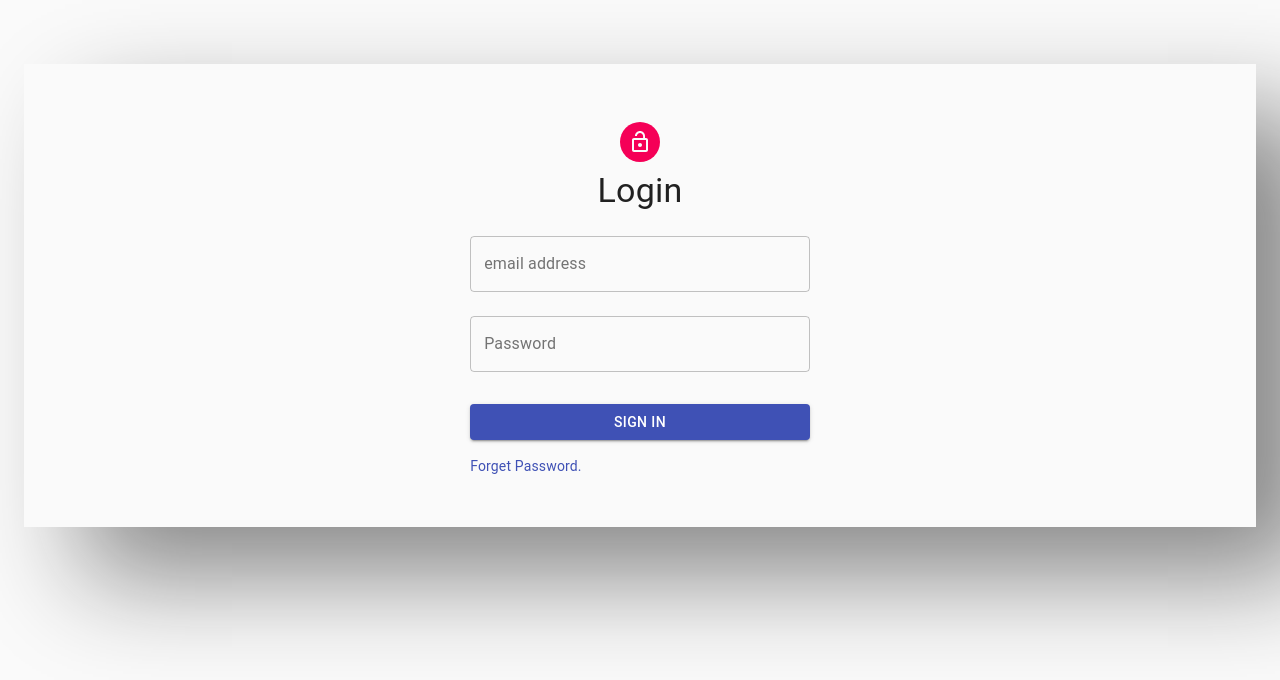
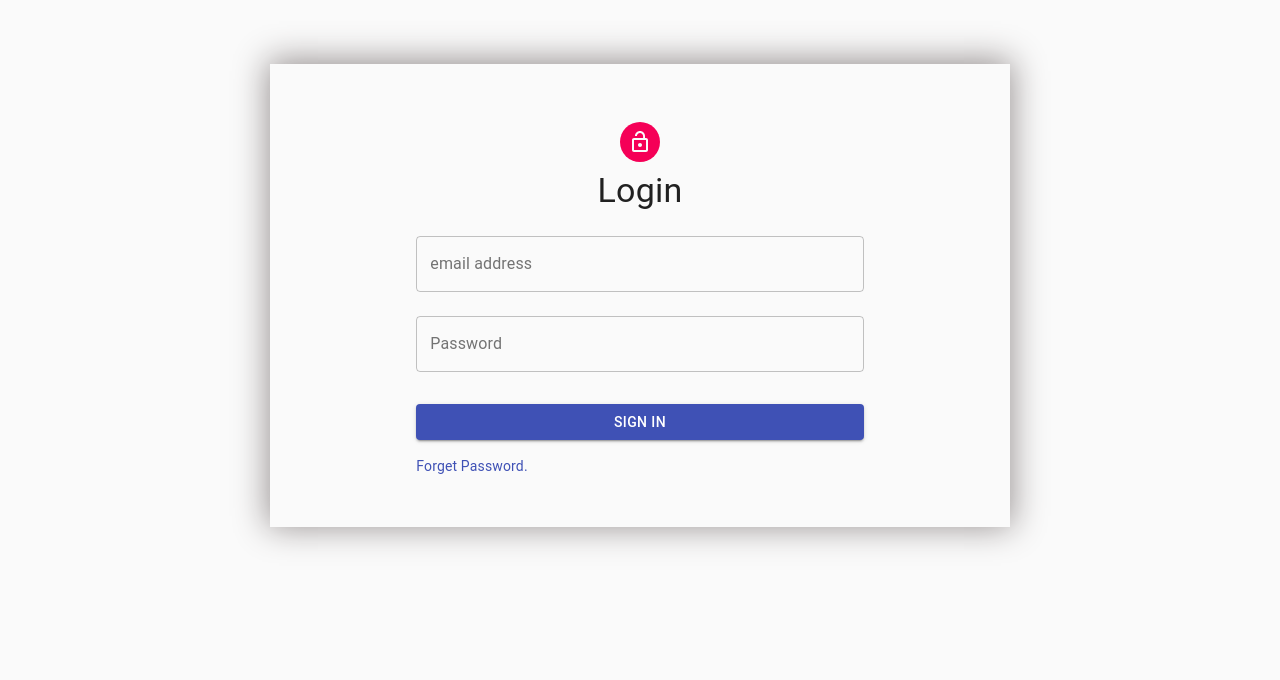
Before and after one commit to davincit/CRM-Ticket, a React (Create React App) app: page / in a window 1280 px wide. Shown: the top 680 px of the page. Built offline with nearby package versions, Linux system fonts and the light colour scheme.

Commit message:
style form

```diff
--- a/src/components/Login.js
+++ b/src/components/Login.js
@@ -19,9 +19,10 @@ const useStyle = makeStyles((theme) => ({
     display: "flex",
     flexDirection: "column",
     alignItems: "center",
-    boxShadow: "59px 49px 99px 1px #888",
+    boxShadow: "0px -2px 32px 2px #979191 ",
+    maxWidth:"60%",
     margin:"auto",
-    Height: "60%",
+    Height: "auto",
     padding:"50px"
   },
   avatar: {
@@ -29,7 +30,8 @@ const useStyle = makeStyles((theme) => ({
     backgroundColor: theme.palette.secondary.main,
   },
   form: {
-    width: "30%", // Fix IE 11 issue.
+    width: "70%",
+    margin:"auto", // Fix IE 11 issue.
     marginTop: theme.spacing(1),
   },
   submit: {
@@ -45,7 +47,7 @@ export const Login = ({ handlechange, onsubmit, formSwitch }) => {
         <Avatar className={classes.avatar}>
           <LockOpenIcon />
         </Avatar>
-        <Typography component="h1" variant="h4">
+        <Typography variant="h4" fontSize="10vw">
           Login
         </Typography>
         <form className={classes.form} onSubmit={onsubmit}>
--- a/src/components/ResetPass.js
+++ b/src/components/ResetPass.js
@@ -19,9 +19,10 @@ const useStyle = makeStyles((theme) => ({
     display: "flex",
     flexDirection: "column",
     alignItems: "center",
-    boxShadow: "59px 49px 99px 1px #888",
+    boxShadow: "0px -2px 32px 2px #979191 ",
+    maxWidth:"60%",
     margin:"auto",
-    Height: "60%",
+    Height: "auto",
     padding:"50px"
   },
   avatar: {
@@ -29,7 +30,7 @@ const useStyle = makeStyles((theme) => ({
     backgroundColor: theme.palette.secondary.main,
   },
   form: {
-    width: "30%", // Fix IE 11 issue.
+    width: "70%", // Fix IE 11 issue.
     marginTop: theme.spacing(1),
   },
   submit: {
```
Also changed, not shown: 1 other file (tests, documents, lock files or other folders).
